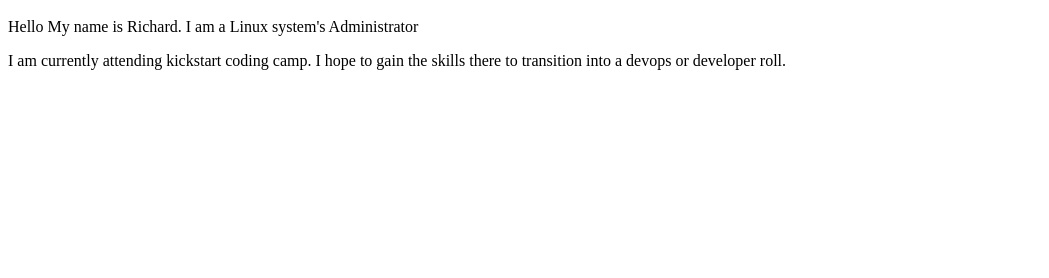
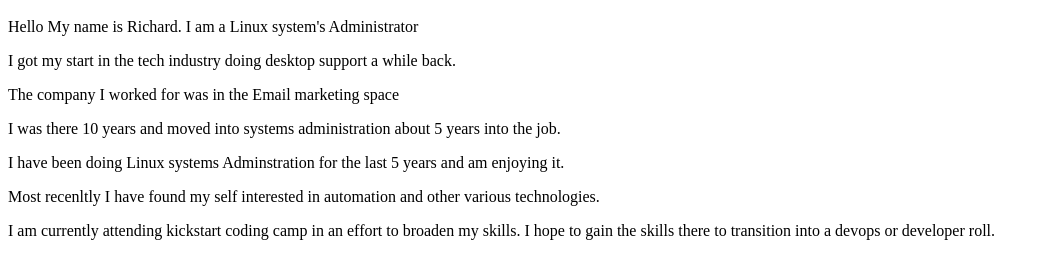
Before and after one commit to acanlord/ssg-bash, a plain HTML site: page content/index.html in a window 1280 px wide. Shown: the part 48-326 px from the top of the page, without its empty margins (0-1049 px from the left). Drawn offline with Linux system fonts and the light colour scheme.

Commit message:
updated index

```diff
--- a/content/index.html
+++ b/content/index.html
@@ -1,3 +1,6 @@
 							<h1>About me</h1>
-							<p>Hello My name is Richard. I am a Linux system's Administrator</p>
-							<p>I am currently attending kickstart coding camp. I hope to gain the skills there to transition into a devops or developer roll.</p>
+              <p>Hello My name is Richard. I am a Linux system's Administrator</p>
+              <p> I got my start in the tech industry doing desktop support a while back.<p>
+              <p> The company I worked for was in the  Email marketing space<p><p>I was there 10 years and moved into systems administration about 5 years into the job.<p>
+              <p>I have been doing Linux systems Adminstration for the last 5 years and am enjoying it.<p><p> Most recenltly I have found my self interested in automation and other various technologies.</p>
+              <p>I am currently attending kickstart coding camp in an effort to broaden my skills. I hope to gain the skills there to transition into a devops or developer roll.</p>
```
